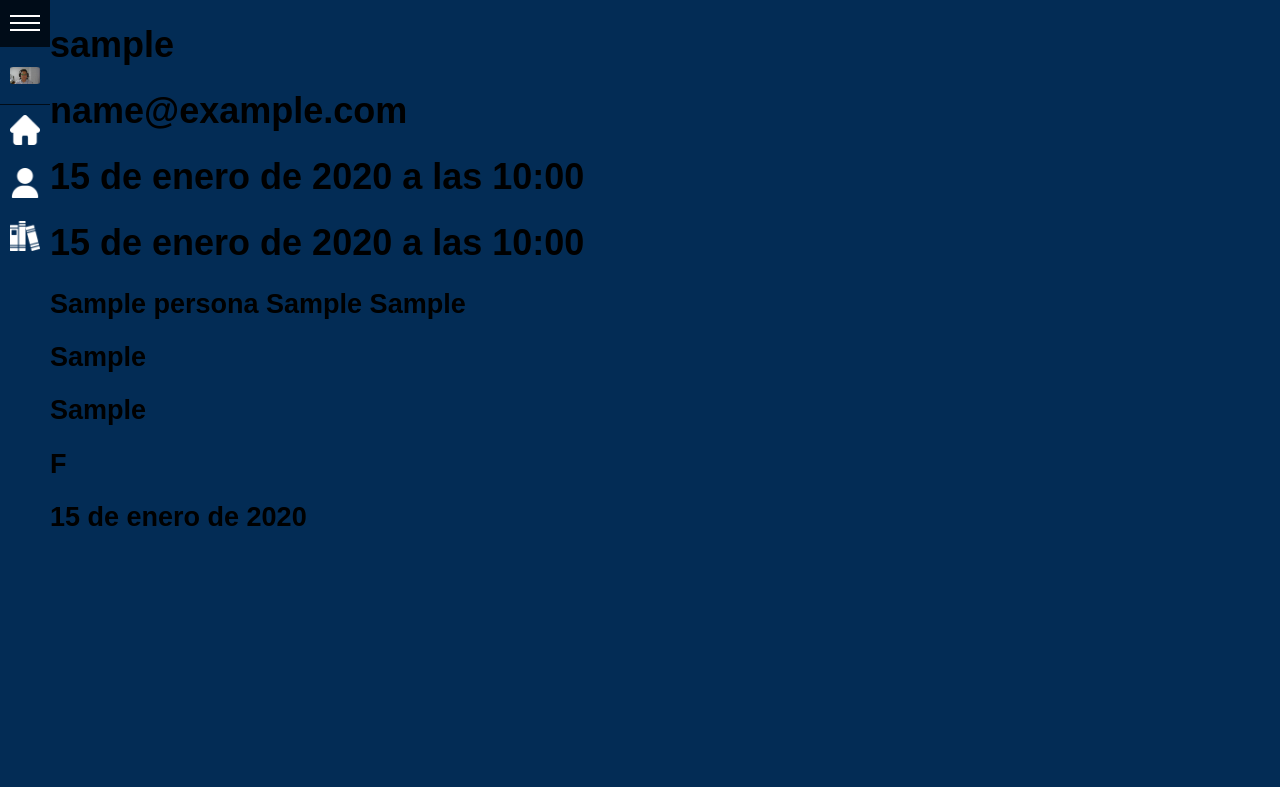
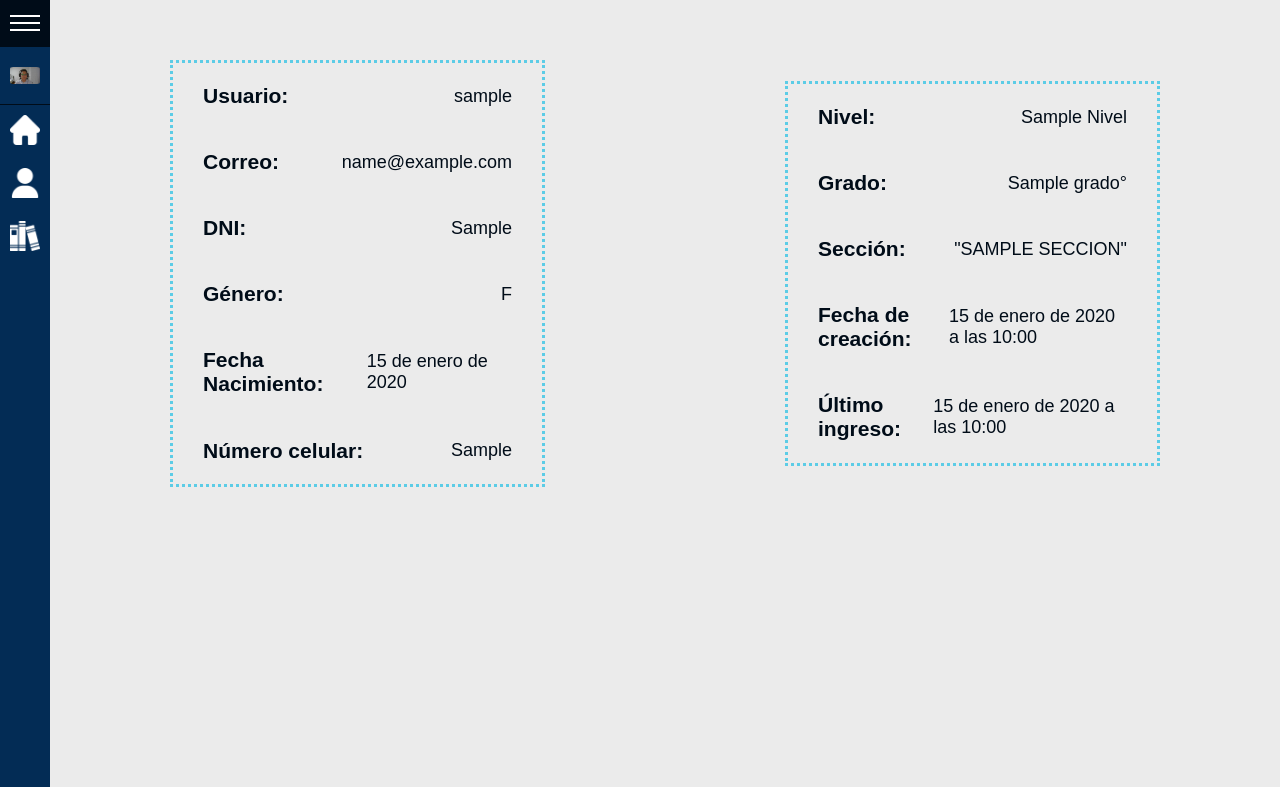
Before and after one commit to jocrugon/aula_virtual, a Django app: page /aulavirtual/perfil/1 in a window 1280 px wide. Shown: the top 787 px of the page. Run offline with Django 4.2, Linux system fonts and the light colour scheme; a user stored in the database is signed in; tables that the repository leaves empty hold one stand-in row (values such as "Sample post").

Commit message:
estructura nueva lista

```diff
--- a/apps/aula_virtual/models.py
+++ b/apps/aula_virtual/models.py
@@ -67,6 +67,10 @@ class Seccion(models.Model):
 
 
 class Persona(models.Model):
+    usuario = models.ForeignKey(User, on_delete=models.SET_NULL, null=True,verbose_name="ID Usuario")
+    nivel = models.ForeignKey(Nivel, on_delete=models.SET_NULL, null=True,verbose_name="Nivel")
+    grado = models.ForeignKey(Grado, on_delete=models.SET_NULL, null=True,verbose_name="Grado")
+    seccion = models.ForeignKey(Seccion, on_delete=models.SET_NULL, null=True,verbose_name="Seccion")
     nombre = models.CharField(verbose_name="Nombre", max_length=45, blank=False, null=False)
     apellido_paterno = models.CharField(verbose_name="Apellido Paterno", max_length=45, blank=False, null=False)
     apellido_materno = models.CharField(verbose_name="Apellido Materno", max_length=45, blank=False, null=False)
@@ -92,37 +96,9 @@ class Persona(models.Model):
         super().delete()
 
 
-class Docente(models.Model):
-    persona = models.ForeignKey(Persona, on_delete=models.SET_NULL, null=True,verbose_name="ID Persona")
-    usuario = models.ForeignKey(User, on_delete=models.SET_NULL, null=True,verbose_name="ID Usuario")
-
-    class Meta:
-        verbose_name = 'Docente'
-        verbose_name_plural = 'Docentes'
-
-    def __str__(self):
-        return f'{self.persona}'
-
-
-class Alumno(models.Model):
-    persona = models.ForeignKey(Persona, on_delete=models.SET_NULL, null=True,verbose_name="ID Persona")
-    usuario = models.ForeignKey(User, on_delete=models.SET_NULL, null=True,verbose_name="ID Usuario")
-    nivel = models.ForeignKey(Nivel, on_delete=models.SET_NULL, null=True,verbose_name="Nivel")
-    grado = models.ForeignKey(Grado, on_delete=models.SET_NULL, null=True,verbose_name="Grado")
-    seccion = models.ForeignKey(Seccion, on_delete=models.SET_NULL, null=True,verbose_name="Seccion")
-
-    class Meta:
-        verbose_name = 'Alumno'
-        verbose_name_plural = 'Alumnos'
-
-    def __str__(self):
-        return f'{self.persona}'
-
-
 class Curso(models.Model):
     etiqueta = models.CharField(max_length=15, verbose_name="Etiqueta")
     nombre_curso = models.CharField(max_length=100, verbose_name="Nombre del Curso")
-    docente = models.ForeignKey(Docente, on_delete=models.SET_NULL, null=True,verbose_name="ID Docente")
     nivel = models.ForeignKey(Nivel, on_delete=models.SET_NULL, null=True,verbose_name="ID Nivel")
     grado = models.ForeignKey(Grado, on_delete=models.SET_NULL, null=True,verbose_name="ID Grado")
     seccion = models.ForeignKey(Seccion, on_delete=models.SET_NULL, null=True,verbose_name="ID Seccion")
@@ -137,7 +113,7 @@ class Curso(models.Model):
 
 
 class Detalle_alumno_en_curso(models.Model):
-    alumno = models.ForeignKey(Alumno, on_delete=models.SET_NULL, null=True, verbose_name="ID Alumno")
+    usuario = models.ForeignKey(User, on_delete=models.SET_NULL, null=True,verbose_name="ID Usuario")
     curso = models.ForeignKey(Curso, on_delete=models.SET_NULL, null=True, verbose_name="ID Curso")
 
     class Meta:
@@ -145,7 +121,7 @@ class Detalle_alumno_en_curso(models.Model):
         verbose_name_plural = 'Detalle de alumno en un curso'
 
     def __str__(self):
-        return f'Curso: {self.curso} | Alumno: {self.alumno}'
+        return f'Curso: {self.curso} | Alumno: {self.usuario}'
 
 
 class Asistencia(models.Model):
--- a/apps/aula_virtual/urls.py
+++ b/apps/aula_virtual/urls.py
@@ -3,7 +3,7 @@ from apps.aula_virtual.views import *
 
 urlpatterns = [
     path('inicio/',Bienvenida.as_view(),name='inicio'),
-    path('perfil/<int:id>',Docente.as_view(),name='perfil'),
+    path('perfil/<int:id>',Persona.as_view(),name='perfil'),
     path('cursos/',Cursos,name='cursos'),
 
 ]
--- a/apps/aula_virtual/views.py
+++ b/apps/aula_virtual/views.py
@@ -10,24 +10,13 @@ class Bienvenida(TemplateView):
     template_name = "aula_virtual/bienvenida.html"
 
 
-''' class Persona(ListView):
-
+class Persona(ListView):
     model = Persona
     template_name = "aula_virtual/perfil.html"
     context_object_name = 'personas'
 
     def get_queryset(self):
         qs = super(Persona, self).get_queryset()
-        return qs.filter(id=self.kwargs.get('id')).first() '''
-
-class Docente(ListView):
-
-    model = Docente
-    template_name = "aula_virtual/perfil.html"
-    context_object_name = 'docentes'
-
-    def get_queryset(self):
-        qs = super(Docente, self).get_queryset()
         return qs.filter(id=self.kwargs.get('id')).first()
 
 
--- a/static/css/perfil.css
+++ b/static/css/perfil.css
@@ -0,0 +1,31 @@
+body{
+    background-color: #ebebeb;
+
+}
+.contenedor-perfil{
+    display: flex;
+    flex-direction: row;
+    justify-content: space-between;
+    align-items: center;
+
+}
+
+.contenedor-datos{
+    margin: 60px 120px;
+    border-style: dotted;
+    color: #5CCCE6;
+    padding: 0 30px;
+    width: 350px;
+
+}
+
+.contenedor-dato{
+    display: flex;
+    flex-direction: row;
+    justify-content: space-between;
+    align-items: center;
+
+}
+.contenedor-dato,h2{
+    color: #000C18;
+}
--- a/templates/aula_virtual/menu.html
+++ b/templates/aula_virtual/menu.html
@@ -16,7 +16,13 @@
 
     <div id="sidemenu" class="menu-collapsed">
         <div id="header">
-            <div id="title"><span>Alumno</span></div>
+            <div id="title"><span>
+                {% if user.is_staff %}
+                    Docente
+                {% else %}
+                    Alumno
+                {% endif %}
+            </span></div>
             <div id="menu-btn">
                 <div class="btn-hamburger"></div>
                 <div class="btn-hamburger"></div>
--- a/templates/aula_virtual/perfil.html
+++ b/templates/aula_virtual/perfil.html
@@ -8,20 +8,55 @@
 {% endblock extracss %}
 
 {% block body%}
-    <h1>{{ user.username}}</h1>
-    <h1>{{ user.email}}</h1>
-    <h1>{{ user.last_login}}</h1>
-    <h1>{{ user.date_joined}}</h1>
-    <h2>
-        {{ docentes.persona.nombre }}
-        {{ docentes.persona.apellido_paterno }}
-        {{ docentes.persona.apellido_materno }}
-    </h2>
-    <h2>
-        {{ docentes.persona.dni }}
 
-    </h2>
-    <h2> {{ docentes.persona.celular }}</h2>
-    <h2> {{ docentes.persona.genero }}</h2>
-    <h2> {{docentes.persona.fecha_nacimiento }}</h2>
+    <div class="contenedor-perfil" >
+        <div class="contenedor-datos" >
+            <div class="contenedor-dato">
+                <h3>Usuario: </h3>
+                <p>{{ user.username}}</p>
+            </div>
+            <div class="contenedor-dato">
+                <h3>Correo: </h3>
+                <p>{{ user.email}}</p>
+            </div>
+            <div class="contenedor-dato">
+                <h3>DNI: </h3>
+                <p>{{ personas.dni}}</p>
+            </div>
+            <div class="contenedor-dato">
+                <h3>Género: </h3>
+                <p>{{ personas.genero}}</p>
+            </div>
+            <div class="contenedor-dato">
+                <h3>Fecha Nacimiento: </h3>
+                <p>{{ personas.fecha_nacimiento}}</p>
+            </div>
+            <div class="contenedor-dato">
+                <h3>Número celular: </h3>
+                <p>{{ personas.celular}}</p>
+            </div>
+        </div>
+        <div class="contenedor-datos" >
+            <div class="contenedor-dato">
+                <h3>Nivel: </h3>
+                <p style="text-transform:capitalize;">{{ personas.nivel.nombre_nivel}}</p>
+            </div>
+            <div class="contenedor-dato">
+                <h3>Grado: </h3>
+                <p>{{ personas.grado.nombre_grado}}°</p>
+            </div>
+            <div class="contenedor-dato">
+                <h3>Sección: </h3>
+                <p style="text-transform:uppercase;" >"{{ personas.seccion.nombre_seccion}}"</p>
+            </div>
+            <div class="contenedor-dato">
+                <h3>Fecha de creación: </h3>
+                <p>{{ user.date_joined}}</p>
+            </div>
+            <div class="contenedor-dato">
+                <h3>Último ingreso: </h3>
+                <p>{{ user.last_login}}</p>
+            </div>
+        </div>
+    </div>
 {% endblock body %}
```
Also changed, not shown: apps/aula_virtual/admin.py (+2 -18 lines), apps/aula_virtual/migrations/0001_initial.py, apps/aula_virtual/migrations/0002_grado_institucion_nivel_periodo_seccion_docente_and_more.py (deleted), apps/aula_virtual/migrations/0003_contenido_curso_alter_alumno_options_and_more.py (deleted), apps/aula_virtual/migrations/0004_alter_institucion_logo_alter_persona_dni.py (deleted), apps/aula_virtual/migrations/0005_alter_persona_genero.py (deleted), 1 other file.
